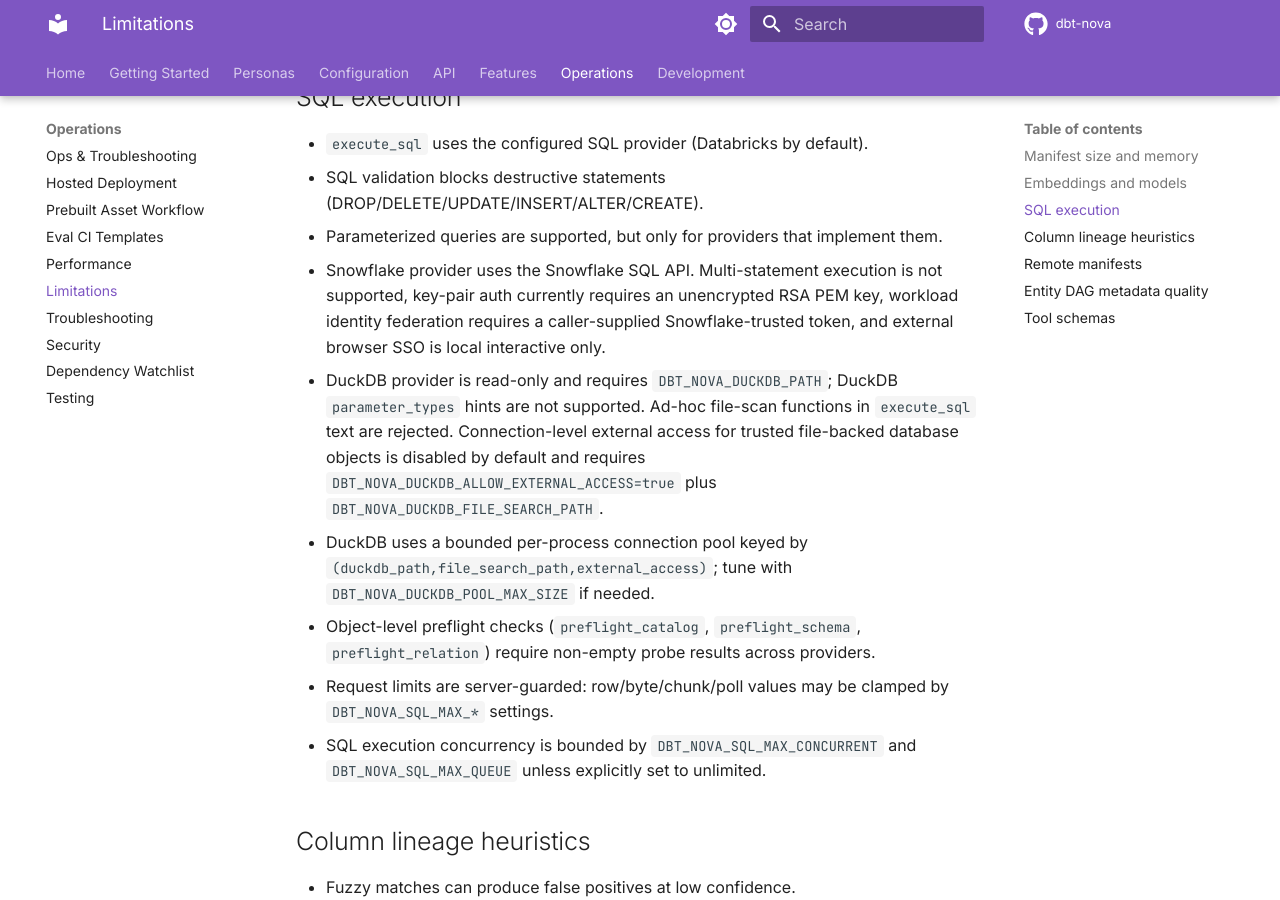
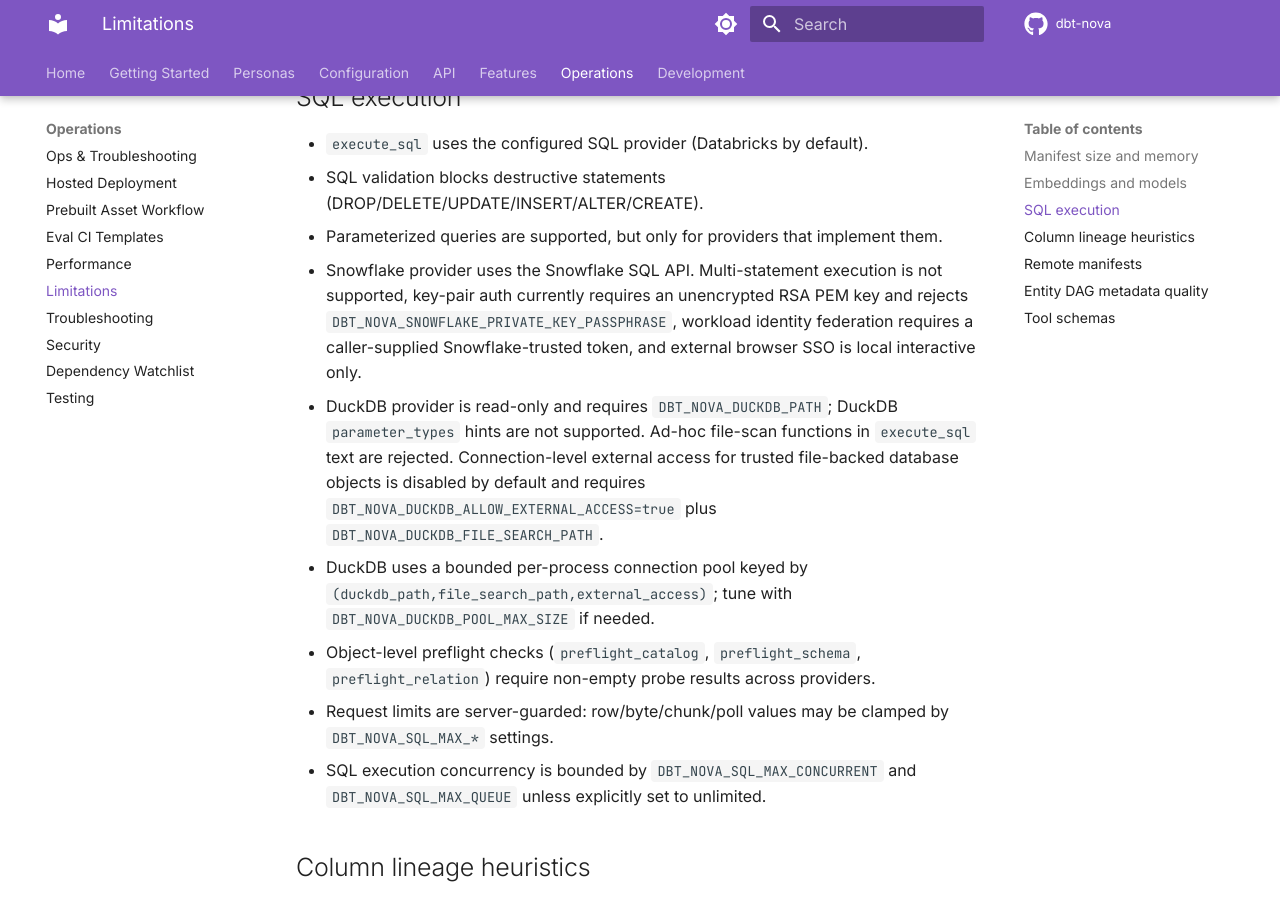
Before and after one commit to joe-broadhead/dbt-nova, an MkDocs documentation site: the page built from docs/operations/limitations.md, in a window 1280 px wide and 900 px high, scrolled down 598 px. Built offline with MkDocs 1.6.1 and Material for MkDocs 9.7.7, drawn with Linux system fonts in a browser that asks for light colours; comment, search, counter and statistics services are not loaded.

```diff
--- a/Cargo.toml
+++ b/Cargo.toml
@@ -12,6 +12,9 @@ documentation = "https://joe-broadhead.github.io/dbt-nova/"
 keywords = ["dbt", "mcp", "search", "metadata", "lineage"]
 categories = ["command-line-utilities", "development-tools"]
 
+[package.metadata.cargo-machete]
+ignored = ["ort-sys"]
+
 [dependencies]
 clap = { version = "4", features = ["derive"] }
 rmcp = { version = "1.4.0", features = ["server", "macros", "transport-io", "transport-streamable-http-server"] }
@@ -25,7 +28,6 @@ regress = "0.9"
 uuid = { version = "1", features = ["serde"] }
 rkyv = { version = "0.8", features = ["bytecheck", "std"] }
 rkyv_derive = { version = "0.8", features = ["bytecheck"] }
-bytecheck = "0.8"
 tokio = { version = "1.0", features = ["full"] }
 tokio-util = "0.7"
 thiserror = "1.0"
--- a/docs/operations/limitations.md
+++ b/docs/operations/limitations.md
@@ -20,9 +20,10 @@ This page documents practical limits and edge cases to consider in production.
 - SQL validation blocks destructive statements (DROP/DELETE/UPDATE/INSERT/ALTER/CREATE).
 - Parameterized queries are supported, but only for providers that implement them.
 - Snowflake provider uses the Snowflake SQL API. Multi-statement execution is not
-  supported, key-pair auth currently requires an unencrypted RSA PEM key,
-  workload identity federation requires a caller-supplied Snowflake-trusted
-  token, and external browser SSO is local interactive only.
+  supported, key-pair auth currently requires an unencrypted RSA PEM key and
+  rejects `DBT_NOVA_SNOWFLAKE_PRIVATE_KEY_PASSPHRASE`, workload identity
+  federation requires a caller-supplied Snowflake-trusted token, and external
+  browser SSO is local interactive only.
 - DuckDB provider is read-only and requires `DBT_NOVA_DUCKDB_PATH`; DuckDB `parameter_types` hints are not supported. Ad-hoc file-scan functions in `execute_sql` text are rejected. Connection-level external access for trusted file-backed database objects is disabled by default and requires `DBT_NOVA_DUCKDB_ALLOW_EXTERNAL_ACCESS=true` plus `DBT_NOVA_DUCKDB_FILE_SEARCH_PATH`.
 - DuckDB uses a bounded per-process connection pool keyed by `(duckdb_path,file_search_path,external_access)`; tune with `DBT_NOVA_DUCKDB_POOL_MAX_SIZE` if needed.
 - Object-level preflight checks (`preflight_catalog`, `preflight_schema`, `preflight_relation`) require non-empty probe results across providers.
```
Also changed, not shown: CHANGELOG.md (+3 -0 lines), docs/configuration/reference.md (+3 -1 lines), docs/features/traces.md (+3 -0 lines), 3 other files.
